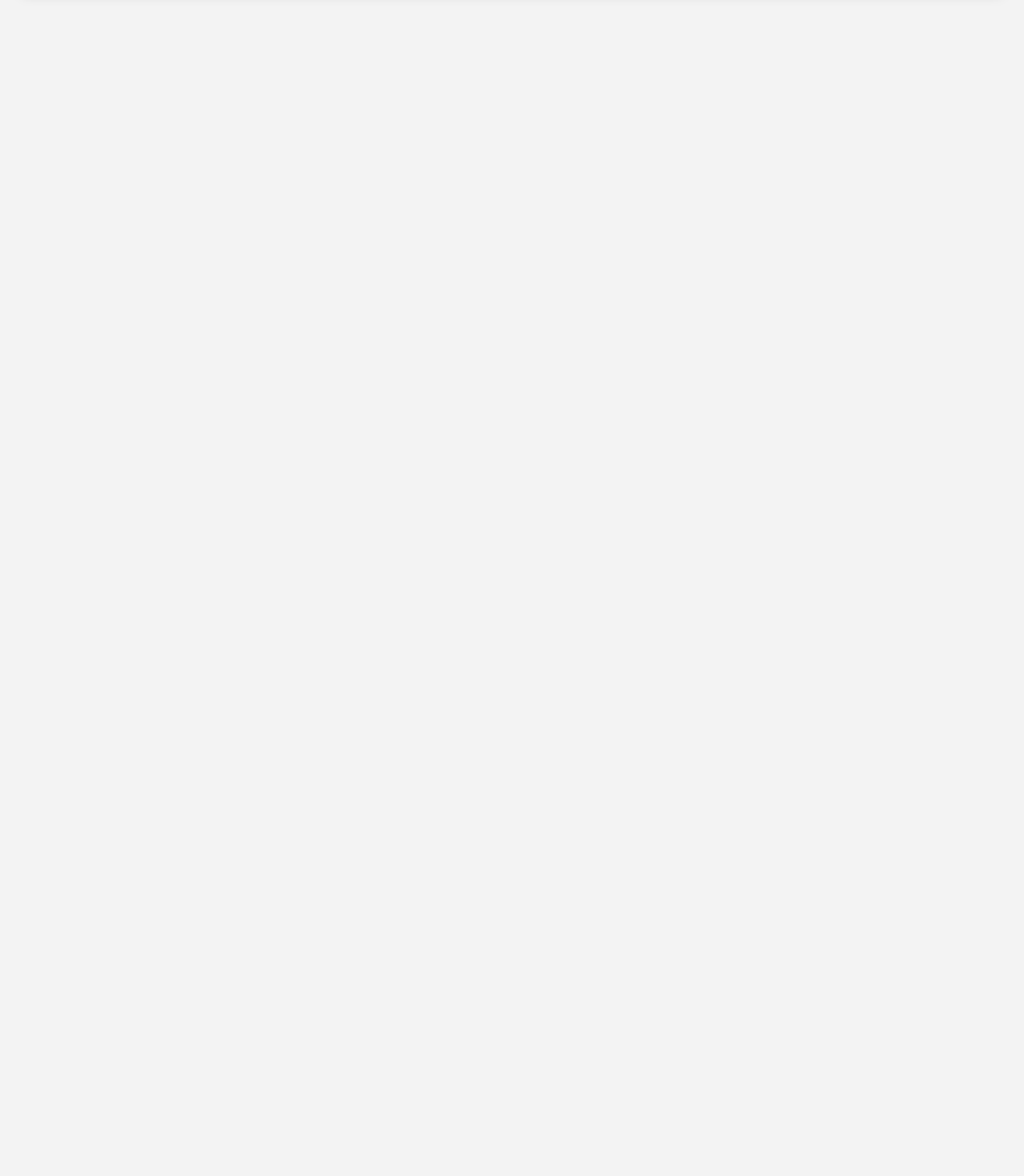
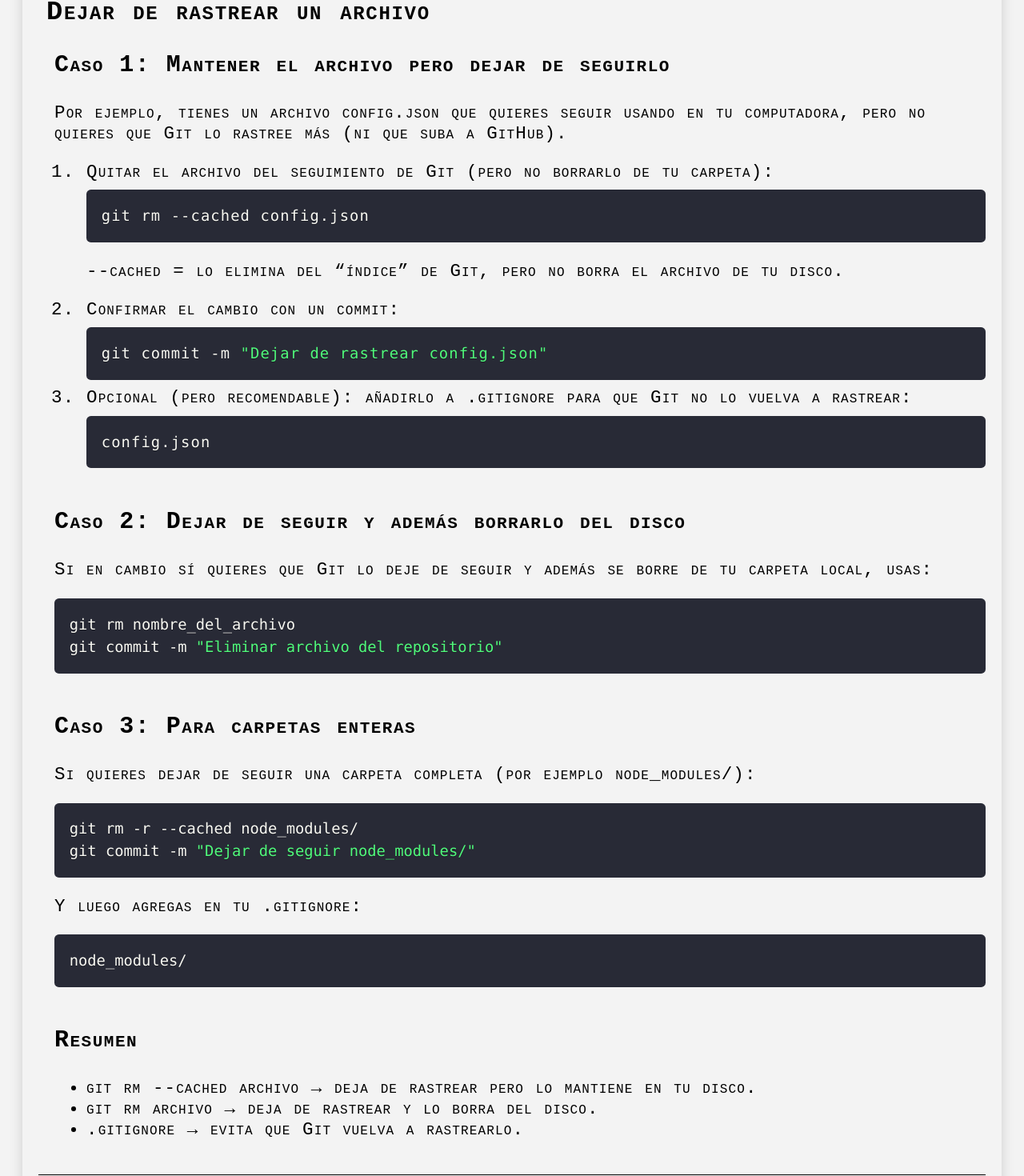
Before and after one commit to EALARA1998/Guia-Total-Lara, a React (Vite) app: page /git/fundamentals in a window 1280 px wide. Shown: the part 5773-7243 px from the top of the page at 80% size. Before the commit the page ends 5789 px from the top, so only its background shows below. Built offline with nearby package versions, Linux system fonts and the light colour scheme.

Commit message:
Se añadio tema de git.

```diff
--- a/src/pages/git/Fundamentals_Git.tsx
+++ b/src/pages/git/Fundamentals_Git.tsx
@@ -255,6 +255,59 @@ export default function Fundamentals_Git() {
           </li>
         </ul>
       </section>
+      <section>
+        <h2>Dejar de rastrear un archivo</h2>
+        <section>
+          <h3>Caso 1: Mantener el archivo pero dejar de seguirlo</h3>
+          <p>Por ejemplo, tienes un archivo config.json que quieres seguir usando en tu computadora, pero no quieres que Git lo rastree más (ni que suba a GitHub).</p>
+          <ol>
+            <li>Quitar el archivo del seguimiento de Git (pero no borrarlo de tu carpeta):
+              <Code>{`
+                git rm --cached config.json
+              `}</Code>
+              <p>--cached = lo elimina del “índice” de Git, pero no borra el archivo de tu disco.</p>
+            </li>
+            <li>Confirmar el cambio con un commit:
+              <Code>{`
+                git commit -m "Dejar de rastrear config.json"
+              `}</Code>
+            </li>
+            <li>Opcional (pero recomendable): añadirlo a .gitignore para que Git no lo vuelva a rastrear:
+              <Code>{`
+                config.json
+              `}</Code>
+            </li>
+          </ol>
+        </section>
+        <section>
+          <h3>Caso 2: Dejar de seguir y además borrarlo del disco</h3>
+          <p>Si en cambio sí quieres que Git lo deje de seguir y además se borre de tu carpeta local, usas:</p>
+          <Code>{`
+            git rm nombre_del_archivo
+            git commit -m "Eliminar archivo del repositorio"
+          `}</Code>
+        </section>
+        <section>
+          <h3>Caso 3: Para carpetas enteras</h3>
+          <p>Si quieres dejar de seguir una carpeta completa (por ejemplo node_modules/):</p>
+          <Code>{`
+            git rm -r --cached node_modules/
+            git commit -m "Dejar de seguir node_modules/"
+          `}</Code>
+          <p>Y luego agregas en tu .gitignore:</p>
+          <Code>{`
+            node_modules/
+          `}</Code>
+        </section>
+        <section>
+          <h3>Resumen</h3>
+          <ul>
+            <li>git rm --cached archivo → deja de rastrear pero lo mantiene en tu disco.</li>
+            <li>git rm archivo → deja de rastrear y lo borra del disco.</li>
+            <li>.gitignore → evita que Git vuelva a rastrearlo.</li>
+          </ul>
+        </section>
+      </section>
     </>
   )
 }
```
